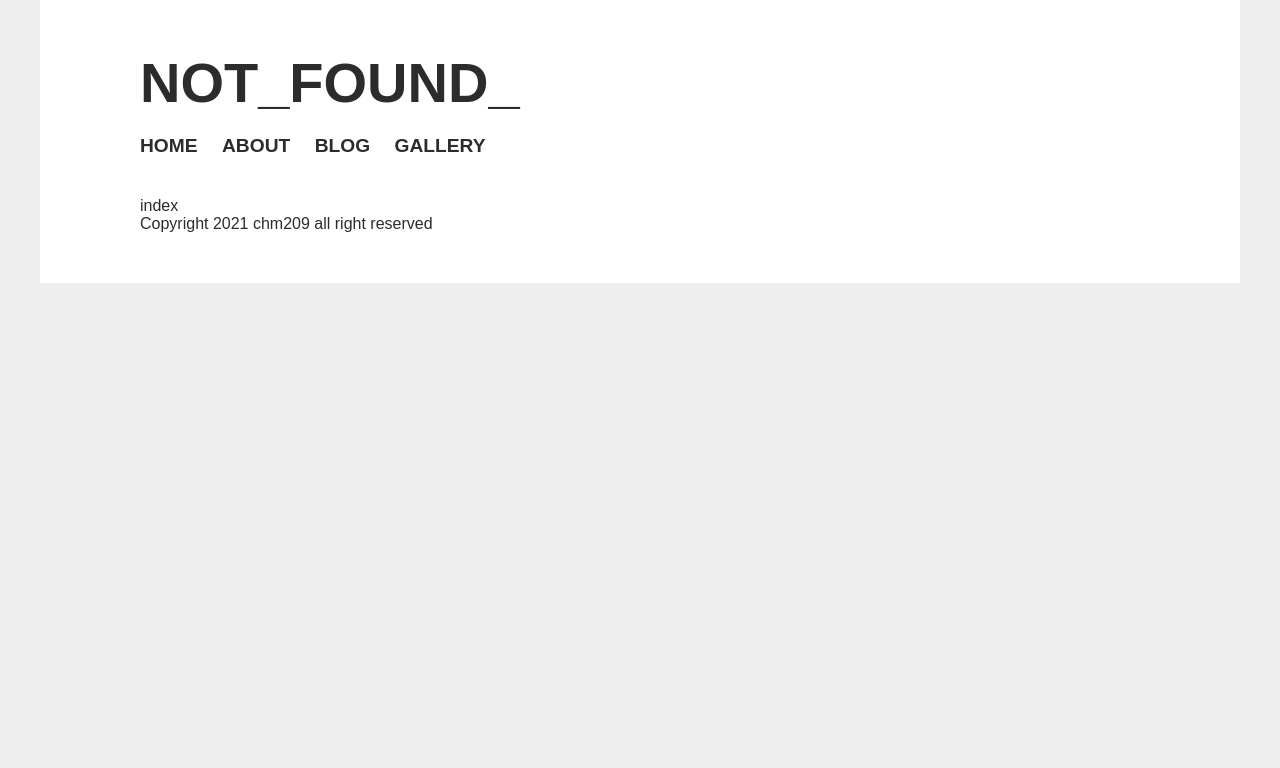
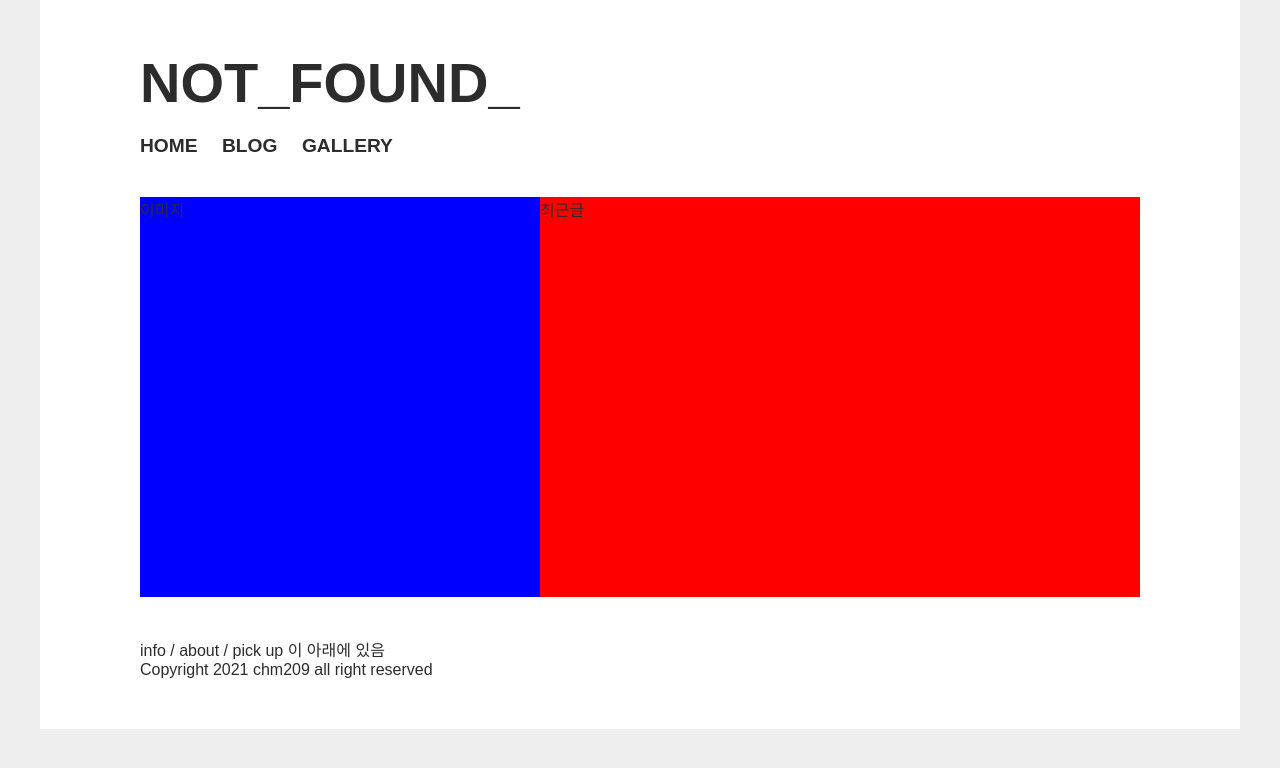
Before and after one commit to chm209/chm209.github.io, a Jekyll site: the page built from index.html, in a window 1280 px wide. Shown: the top 768 px of the page. Built offline with Jekyll 4.4.1, drawn with Linux system fonts in a browser that asks for light colours.

Commit message:
디폴트 화면 수정

```diff
--- a/_includes/nav.html
+++ b/_includes/nav.html
@@ -3,7 +3,6 @@
 </header>
 <nav>
     <a href="/index">HOME</a>
-    <a href="/about/">ABOUT</a>
     <a href="/blog/">BLOG</a>
     <a href="/gallery/">GALLERY</a>
 </nav>
--- a/_posts/2021-12-08-welcome-to-jekyll.markdown
+++ b/_posts/2021-12-08-welcome-to-jekyll.markdown
@@ -1,5 +1,5 @@
 ---
-layout: post
+layout: default
 title:  "Welcome to Jekyll!"
 date:   2021-12-08 20:34:02 +0900
 categories: jekyll update
--- a/index.html
+++ b/index.html
@@ -3,4 +3,11 @@ title: Home
 layout: default
 ---
 
-index
+<article>
+    <ul style="display: block; margin-bottom: 40px;">
+        <li style="display: block; width: 600px; height: 400px; background-color: red; float: right;">최근글</li>
+        <li style="display: block; width: 400px; height: 400px; background-color: blue;">이미지</li>
+    </ul>
+    info / about / pick up 이 아래에 있음
+
+</article>
```
